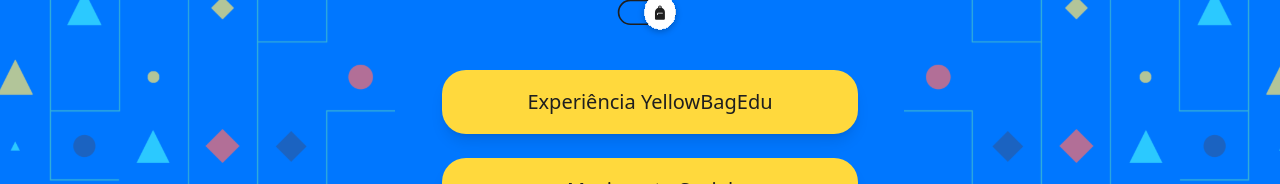
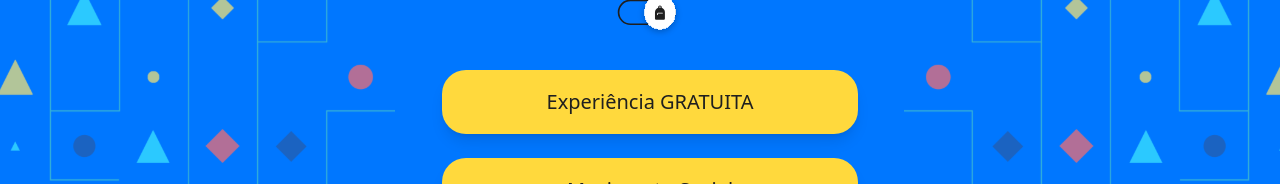
Before and after one commit to YellowLabEdu/bag-social-links, a React (Vite) app: page / in a window 1280 px wide. Shown: the part 374-558 px from the top of the page. Built offline with nearby package versions, Linux system fonts and the light colour scheme.

Commit message:
Update first button text

```diff
--- a/src/pages/BagSocialLinks/index.jsx
+++ b/src/pages/BagSocialLinks/index.jsx
@@ -16,7 +16,7 @@ import SHMusic from "../../assets/logo-shmusic.svg"
 const actions = [
     {
         as: 'a',
-        label: 'Experiência YellowBagEdu',
+        label: 'Experiência GRATUITA',
         href: 'https://forms.gle/VNJrn1twk2L1gYiBA'
     },
     {
```
